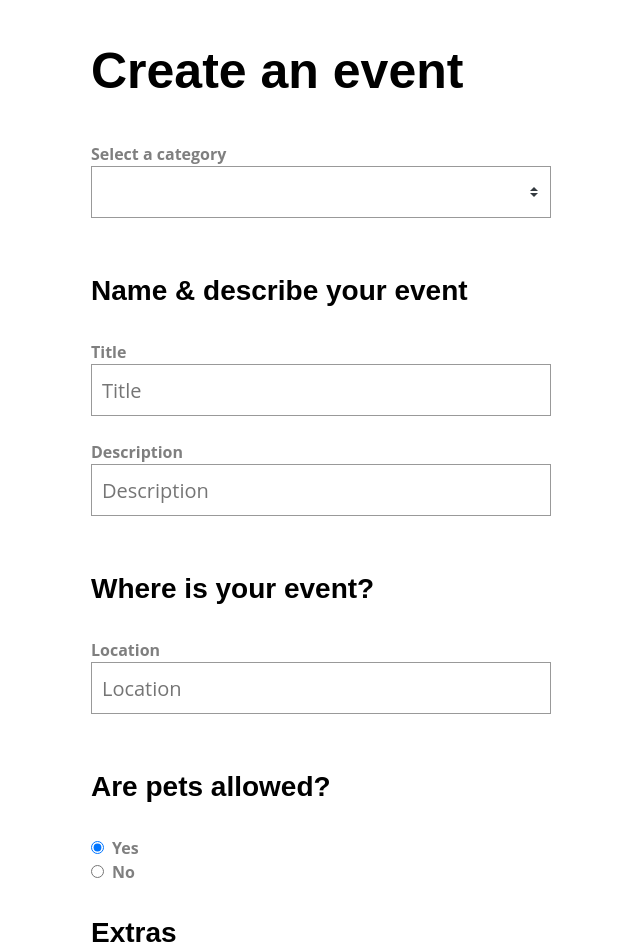
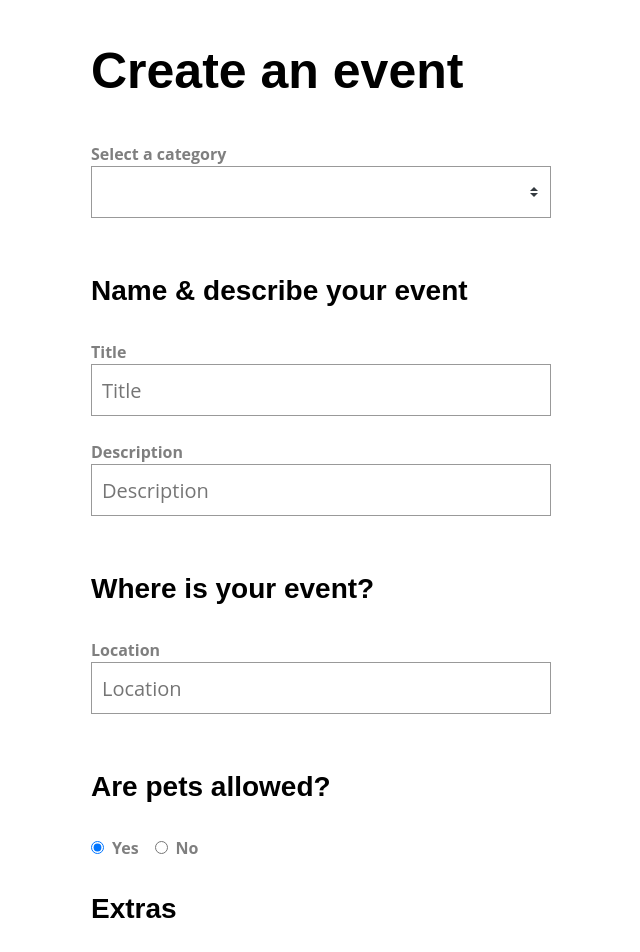
Before and after one commit to allanShady/vue3-forms, a Vue app: page / in a window 1280 px wide. Shown: the top 952 px of the page, without its empty margins (339-979 px from the left). Built offline with nearby package versions, Linux system fonts and the light colour scheme.

Commit message:
refactor: style span by adding margin right

```diff
--- a/src/components/molecules/BaseRadioGroup.vue
+++ b/src/components/molecules/BaseRadioGroup.vue
@@ -2,7 +2,9 @@
     <component
         v-for="option in options"
         :key="option.value"
-        :is="vertical ? 'div' : 'span'">
+        :is="vertical ? 'div' : 'span'"
+        :class="{ horizontal: !vertical }"
+    >
         <base-radio
             :label="option.label"
             :value="option.value"
@@ -38,6 +40,12 @@ export default {
             default: false
         }
     }
-
 }
 </script>
+
+<style scoped>
+    .horizontal {
+        margin-right: 1rem;
+    }
+
+</style>
--- a/src/views/SimpleForm.vue
+++ b/src/views/SimpleForm.vue
@@ -36,7 +36,7 @@
             :options="petOptions"
             name="pets"
             v-model="event.pets"
-            vertical
+
           />
         </div>
 
```
Lines whose indentation alone changed are shown as unchanged.
